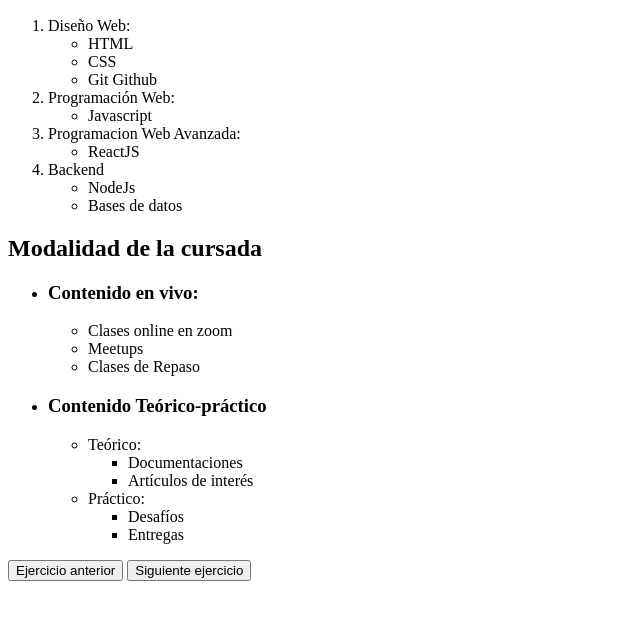
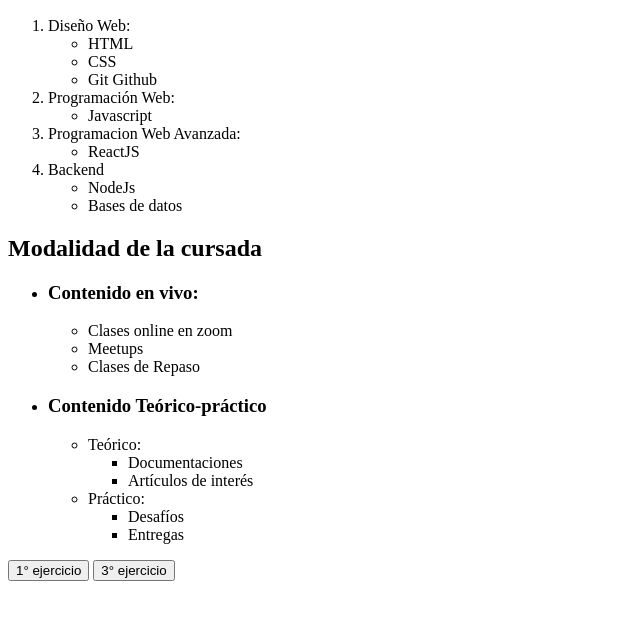
Before and after one commit to MatiasLallana/E1, a plain HTML site: page Ejercicio-2.html in a window 1280 px wide. Shown: the part 110-730 px from the top of the page, without its empty margins (0-640 px from the left). Drawn offline with Linux system fonts and the light colour scheme.

Commit message:
Ejercicio finalizado

```diff
--- a/Ejercicio-2.html
+++ b/Ejercicio-2.html
@@ -59,8 +59,8 @@
       </ul>
     </section>
     <footer>
-      <a href="./index.html"><button>Ejercicio anterior</button></a>
-      <a href="./Ejercicio-3.html"><button>Siguiente ejercicio</button></a>
+      <a href="./index.html"><button>1° ejercicio</button></a>
+      <a href="./Ejercicio-3.html"><button>3° ejercicio</button></a>
     </footer>
   </body>
 </html>
```
Also changed, not shown: Ejercicio-3.html (+2 -0 lines), index.html (+2 -1 lines).
